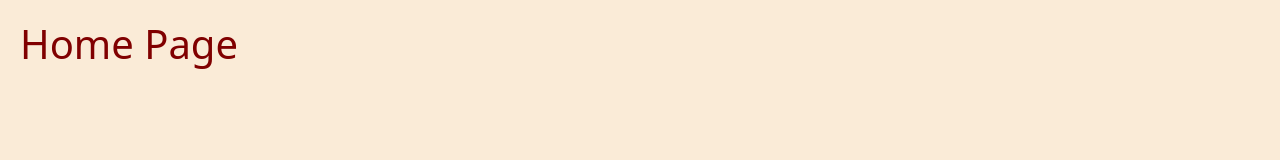
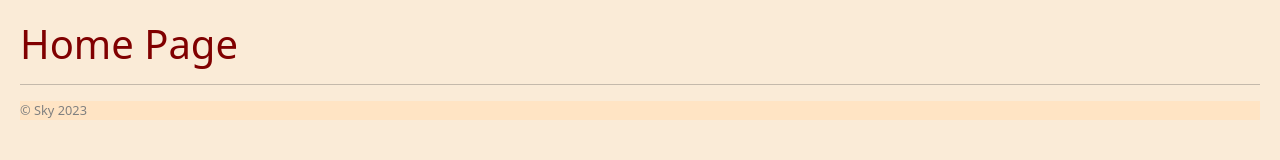
Before and after one commit to LexiMillward/practice_1_remote, a plain HTML site: page index.html in a window 1280 px wide. Drawn offline with nearby package versions, Linux system fonts and the light colour scheme.

Commit message:
added footer feature

```diff
--- a/index.html
+++ b/index.html
@@ -14,8 +14,10 @@
 
 
 
-
-
+    <hr>
+<footer>
+    &copy; Sky 2023
+</footer>
     <script src="https://cdn.jsdelivr.net/npm/bootstrap@5.3.0-alpha1/dist/js/bootstrap.bundle.min.js" integrity="sha384-w76AqPfDkMBDXo30jS1Sgez6pr3x5MlQ1ZAGC+nuZB+EYdgRZgiwxhTBTkF7CXvN" crossorigin="anonymous"></script>
 </body>
 </html>
--- a/styles/styles.css
+++ b/styles/styles.css
@@ -17,3 +17,9 @@ p
         background-color: bisque;
         font-size: 1.2em;
     }
+footer
+    {
+        color: gray;
+        background-color: bisque;
+        font-size: 0.8em;
+    }
```
Also changed, not shown: about_us.html (+4 -1 lines), contact_us.html (+4 -1 lines), login.html (+4 -1 lines).
